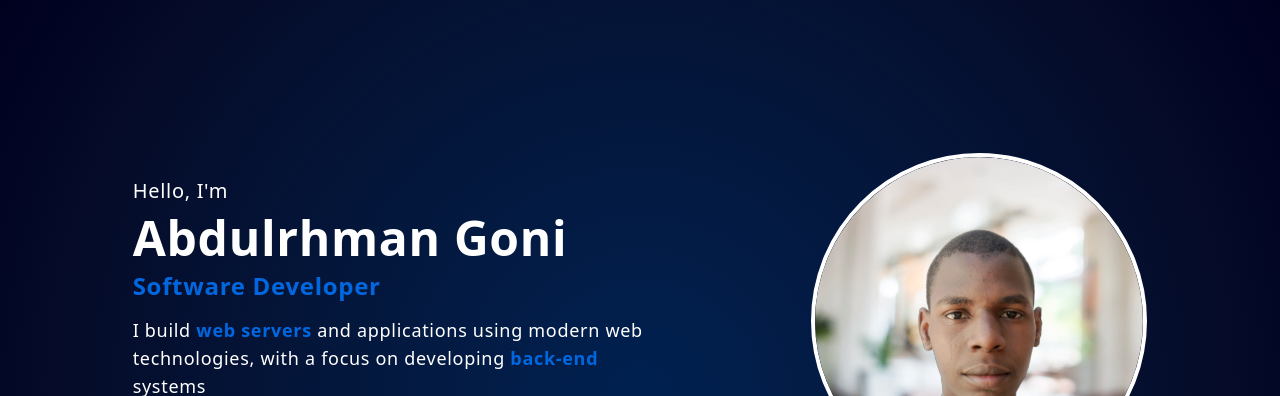
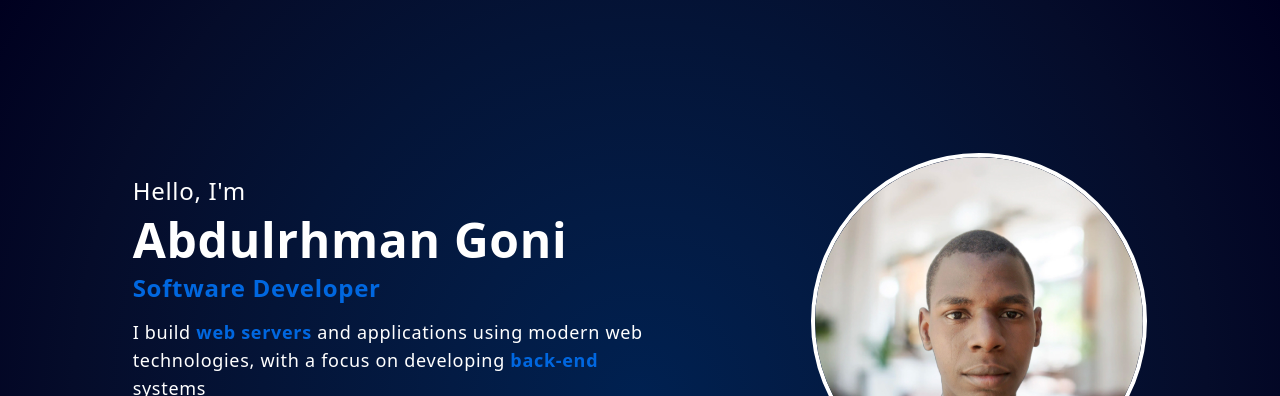
Before and after one commit to AbdulrhmanGoni/my-portfolio, an Astro site: page / in a window 1280 px wide. Shown: the top 396 px of the page. Built offline with nearby package versions, Linux system fonts and the light colour scheme; Astro itself is replaced by a stand-in of ours.

Commit message:
Fix a base path issue

```diff
--- a/astro.config.mjs
+++ b/astro.config.mjs
@@ -9,4 +9,5 @@ export default defineConfig({
     vite: {
         plugins: [tailwindcss()],
     },
+    base: "/my-portfolio"
 });
--- a/src/layouts/HeroSection.astro
+++ b/src/layouts/HeroSection.astro
@@ -31,7 +31,7 @@ const links = [
         <div
             class="max-w-full space-y-1.5 sm:max-w-[430px] lg:max-w-[530px] sm:text-left text-center"
         >
-            <h2 class="font-medium text-xl">Hello, I'm</h2>
+            <h2 class="font-medium text-2xl">Hello, I'm</h2>
             <h1 class="text-4xl sm:text-5xl font-bold leading-[53px]">
                 Abdulrhman Goni
             </h1>
```
